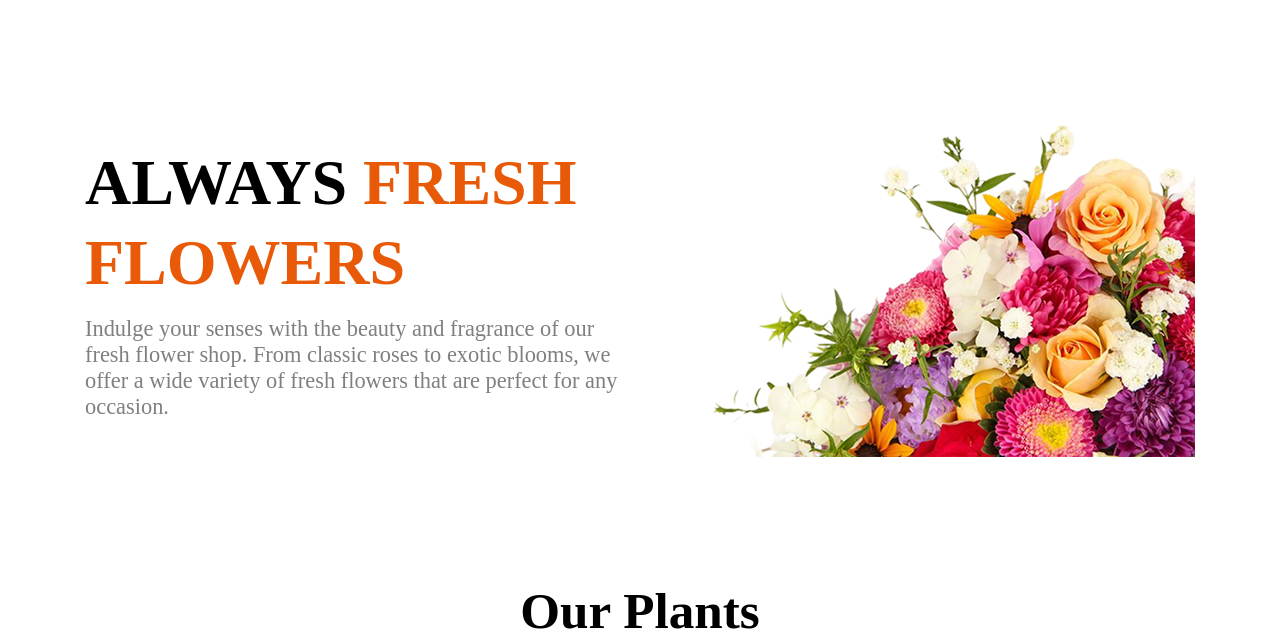
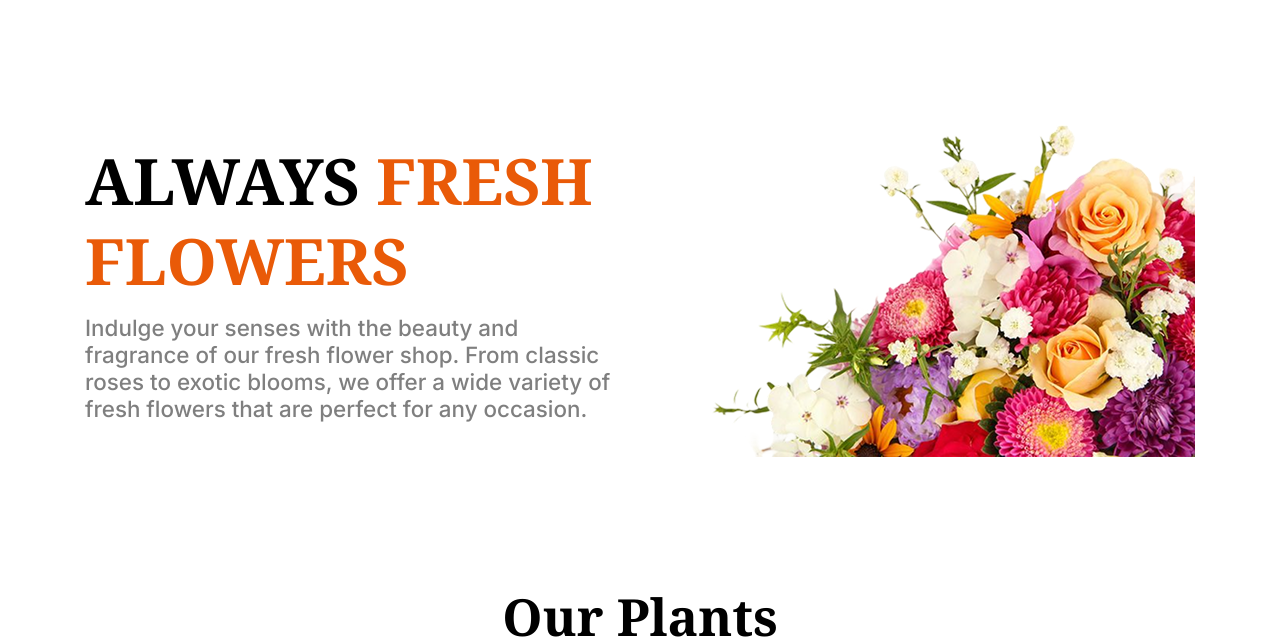
Before and after one commit to AMINBD2022/flowers, a plain HTML site: page index.html in a window 1280 px wide. Shown: the part 131-773 px from the top of the page. Drawn offline with Linux system fonts and the light colour scheme.

Commit message:
added google font

```diff
--- a/css/style.css
+++ b/css/style.css
@@ -6,6 +6,19 @@
 }
 
 
+.inter{
+  font-family: "Inter", sans-serif;
+  font-optical-sizing: auto;
+  font-style: normal;
+}
+
+.noto-serif {
+  font-family: "Noto Serif", serif;
+  font-optical-sizing: auto;
+  font-style: normal;
+  font-variation-settings:
+    "wdth" 100;
+}
 
 .container{
     max-width: 1140px;
@@ -38,6 +51,7 @@
 .section-title{
     font-size: 3.2rem;
     font-weight: 700;
+  font-family: "Noto Serif", serif;
 }
 .text-white{
     color:#ffffff;
@@ -252,7 +266,11 @@ header .nav-bar ul li:last-child a{
     }
 
     .branch{
-        padding: 100px 80px 65px;
+        padding: 100px 0 65px;
+    }
+
+    .branch form{
+        max-width: 85%;
     }
     .branch form input[type="submit"]{
         width: 50%;
--- a/index.html
+++ b/index.html
@@ -5,9 +5,12 @@
     <meta name="viewport" content="width=device-width, initial-scale=1.0">
     <title>Second project</title>
     <link rel="stylesheet" href="https://cdnjs.cloudflare.com/ajax/libs/font-awesome/7.0.0/css/all.min.css" integrity="sha512-DxV+EoADOkOygM4IR9yXP8Sb2qwgidEmeqAEmDKIOfPRQZOWbXCzLC6vjbZyy0vPisbH2SyW27+ddLVCN+OMzQ==" crossorigin="anonymous" referrerpolicy="no-referrer" />
+    <link rel="preconnect" href="https://fonts.googleapis.com">
+    <link rel="preconnect" href="https://fonts.gstatic.com" crossorigin>
+    <link href="https://fonts.googleapis.com/css2?family=Inter:ital,opsz,wght@0,14..32,100..900;1,14..32,100..900&family=Noto+Serif:ital,wght@0,100..900;1,100..900&display=swap" rel="stylesheet">
     <link rel="stylesheet" href="css/style.css">
 </head>
-<body>
+<body class="inter">
     <header class="container">
         <nav class="nav-bar">
             <a href="#" class="logo">
@@ -24,7 +27,7 @@
     <main>
         <div class="hero-section d-flex container">
             <div class="contant-box">
-                <h1 class="hero-title">ALWAYS <span class="colorful-text"> FRESH FLOWERS </span></h1>
+                <h1 class="hero-title noto-serif">ALWAYS <span class="colorful-text"> FRESH FLOWERS </span></h1>
                 <p class="hero-description">
                     Indulge your senses with the beauty and fragrance of our fresh flower shop. From classic roses to exotic blooms, we offer a wide variety of fresh flowers that are perfect for any occasion.
                 </p>
```
